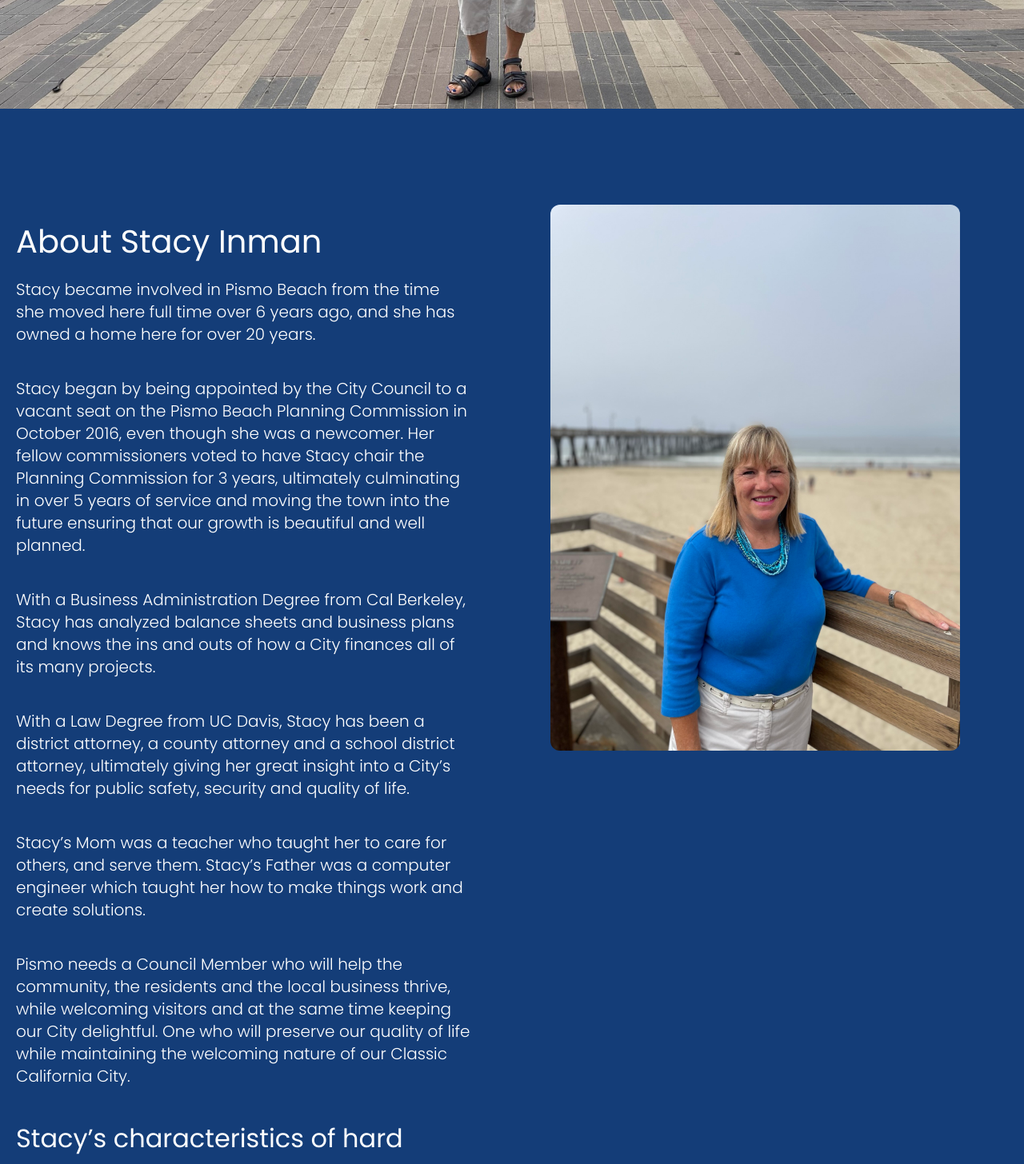
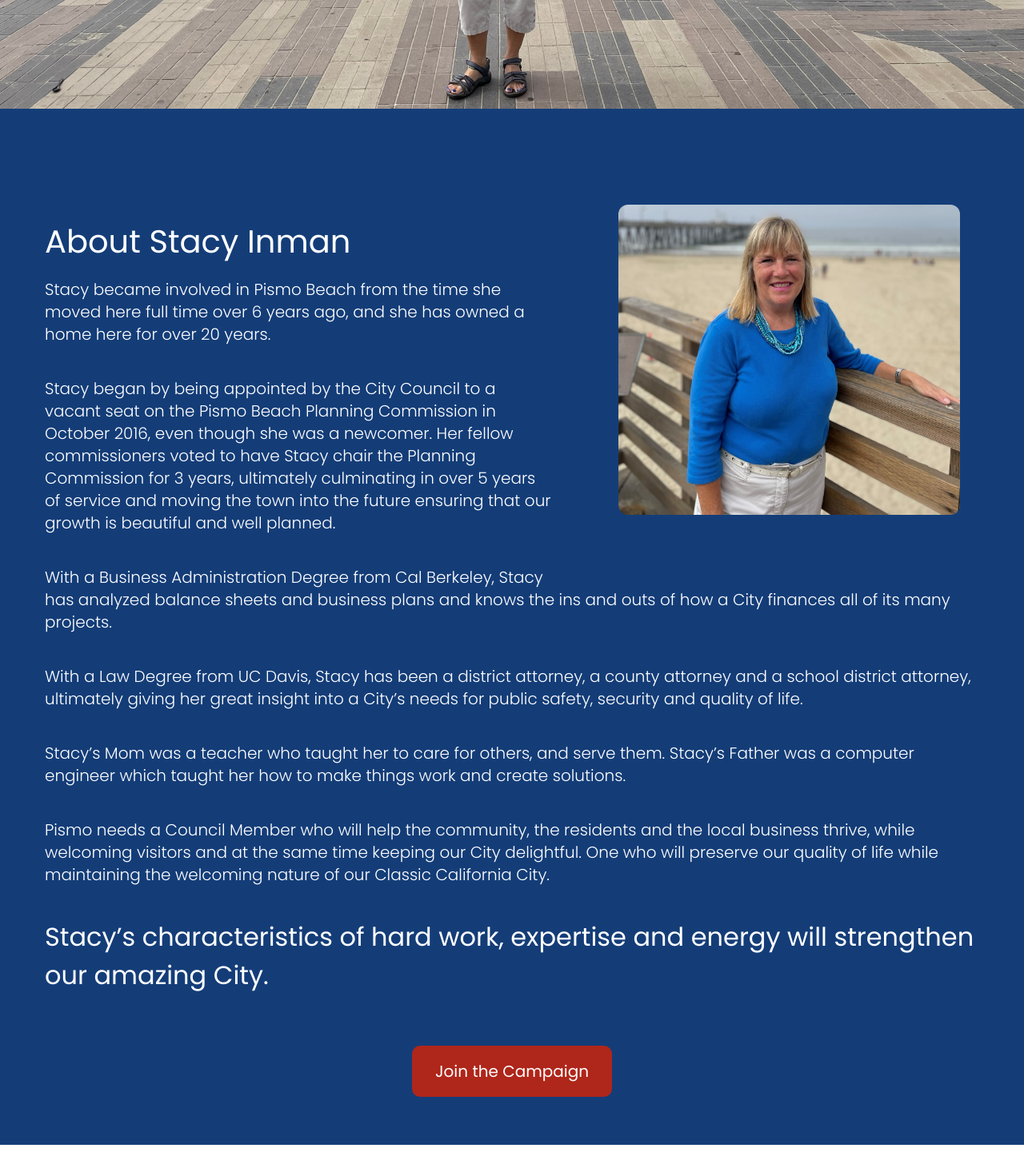
Before and after one commit to moses-codes/stacy4citycouncil, a React (Create React App) app: page / in a window 1280 px wide. Shown: the part 2660-4116 px from the top of the page at 80% size. Built offline with nearby package versions, Linux system fonts and the light colour scheme.

Commit message:
added floats

```diff
--- a/package.json
+++ b/package.json
@@ -6,6 +6,7 @@
     "@testing-library/jest-dom": "^5.16.5",
     "@testing-library/react": "^13.3.0",
     "@testing-library/user-event": "^13.5.0",
+    "daisyui": "^2.31.0",
     "framer-motion": "^7.2.1",
     "react": "^18.2.0",
     "react-dom": "^18.2.0",
--- a/src/components/About.js
+++ b/src/components/About.js
@@ -1,5 +1,5 @@
 import React from "react"
-import stacyInman from "../images/stacy-closeShot.jpeg"
+import stacyInman from "../images/stacy-closeShot2.jpeg"
 import FadeInSection from "./FadeInSection";
 import { NavHashLink as Link } from "react-router-hash-link";
 
@@ -8,10 +8,14 @@ export default function About(props) {
     const aboutContent = props.content
 
     return (
-        <div className="about-main pb-5 ">
-            <section id='about' className=" lg:pt-10  lg:flex lg:justify-around lg:h-auto xs:block">
+        <div className="about-main pb-5 h-sauto">
+            <section id='about' className=" lg:pt-10   lg:h-auto xs:block">
+            <img
+                    alt="Stacy Inman posing on Pismo Beach"
+                    className="block rounded-xl h-auto lg:float-right lg:m-20 lg:w-4/12 mx-auto xs:w-4/5 xs:mt-5"
+                    src={stacyInman} />
                 <FadeInSection>
-                    <div className="w-2/4 px-5 xs:w-full xs:pt-24
+                    <div className="lg:w-auto lg:px-14 xs:w-full xs:pt-24 xs:px-5
             ">
 
                         <h2
@@ -28,17 +32,14 @@ export default function About(props) {
                         <h3
                             className="about-stinger pb-16 xs:text-center lg:text-left">
                             {aboutContent.stinger}</h3>
-
+                            <Link smooth to='#join' className="donate-btn text-xl mb-10 mx-auto text-center">Join the Campaign</Link>
                     </div>
                 </FadeInSection>
-                <img
-                    alt="Stacy Inman posing on Pismo Beach"
-                    className="block rounded-xl h-full lg:m-20 lg:w-2/5 mx-auto xs:w-4/5"
-                    src={stacyInman} />
+
 
             </section>
 
-            <Link smooth to='#join' className="donate-btn text-xl mb-10 mx-auto">Join the Campaign</Link>
+
 
         </div >
     )
--- a/src/components/Footer.js
+++ b/src/components/Footer.js
@@ -19,7 +19,7 @@ export default function Header() {
                 <li className="md:text-right md:mt-0 xs:text-center xs:mt-12">
                     <p>Paid for by Stacy Inman for City Council 2022</p>
                     <p>&#169; Stacy Inman for City Council 2022 </p>
-                    <p>site designed by moses-codes</p>
+                    <p>site designed by moses-codess</p>
                 </li>
             </ul>
 
--- a/src/components/Header.js
+++ b/src/components/Header.js
@@ -27,12 +27,17 @@ export default function Header() {
     };
 
     const dropDownLinks = (
-        <div className="ml-10 md:hidden h-full ">
-            <Link onClick={handleToggle} smooth to='#positions' className="navlink block p-6 bg-gray-300">Positions</Link>
-            <Link onClick={handleToggle} smooth to='#about' className="navlink block p-6 bg-gray-300" >About</Link>
-            <Link onClick={handleToggle} smooth to='#endorsements' className="navlink block p-6 bg-gray-300 ">Endorsements</Link>
-            <Link onClick={handleToggle} smooth to='#join' className="navlink block p-6 bg-gray-300 ">Join</Link>
-        </div >
+
+        //   <li><a>Item 1</a></li>
+        //   <li><a>Item 2</a></li>
+        //   <li><a>Item 3</a></li>
+
+          <ul className="menu menu-compact lg:menu-normal bg-base-100 w-56 p-2 rounded-box">
+            <li><Link onClick={handleToggle} smooth to='#positions' className="navlink block p-6 bg-gray-300">Positions</Link></li>
+            <li><Link onClick={handleToggle} smooth to='#about' className="navlink block p-6 bg-gray-300" >About</Link></li>
+            <li><Link onClick={handleToggle} smooth to='#endorsements' className="navlink block p-6 bg-gray-300 ">Endorsements</Link></li>
+            <li><Link onClick={handleToggle} smooth to='#join' className="navlink block p-6 bg-gray-300 ">Join</Link></li>
+        </ul>
     )
 
     return (
```
Also changed, not shown: 1 other file (tests, documents, lock files or other folders).
